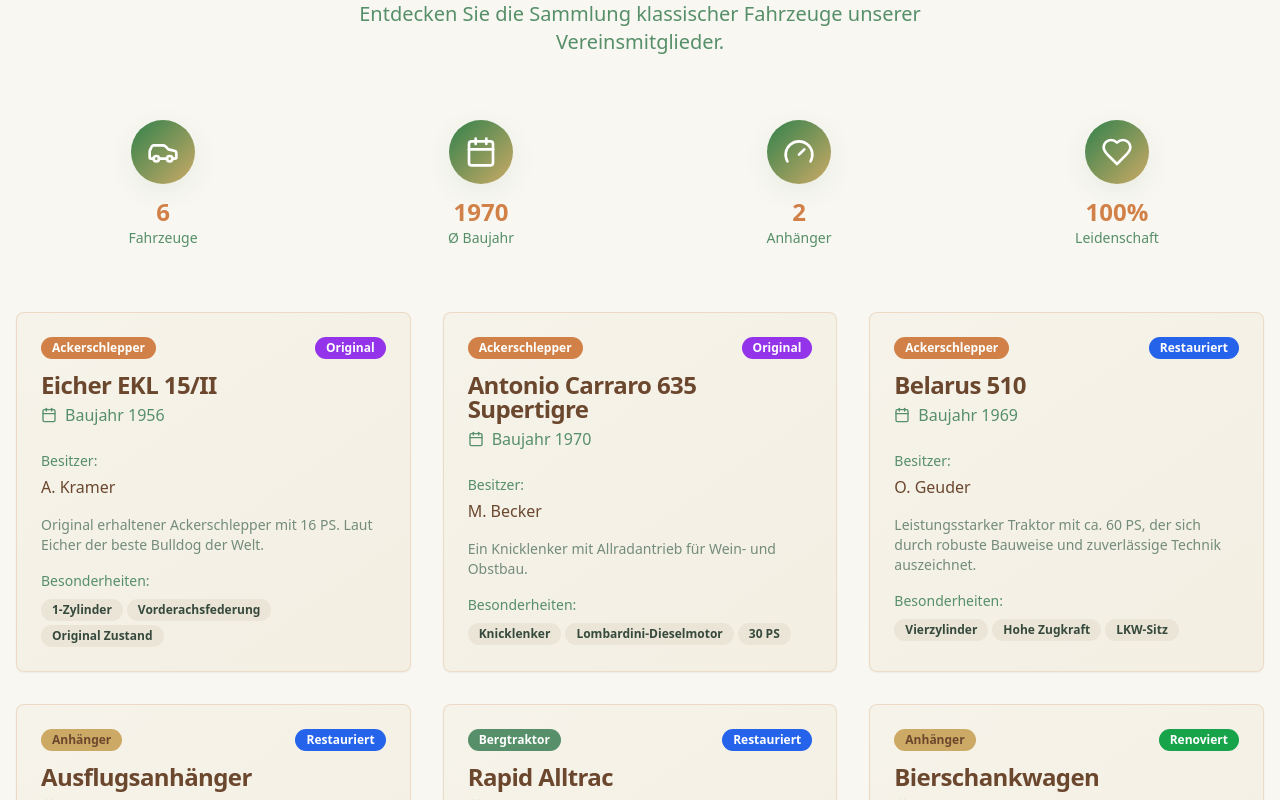
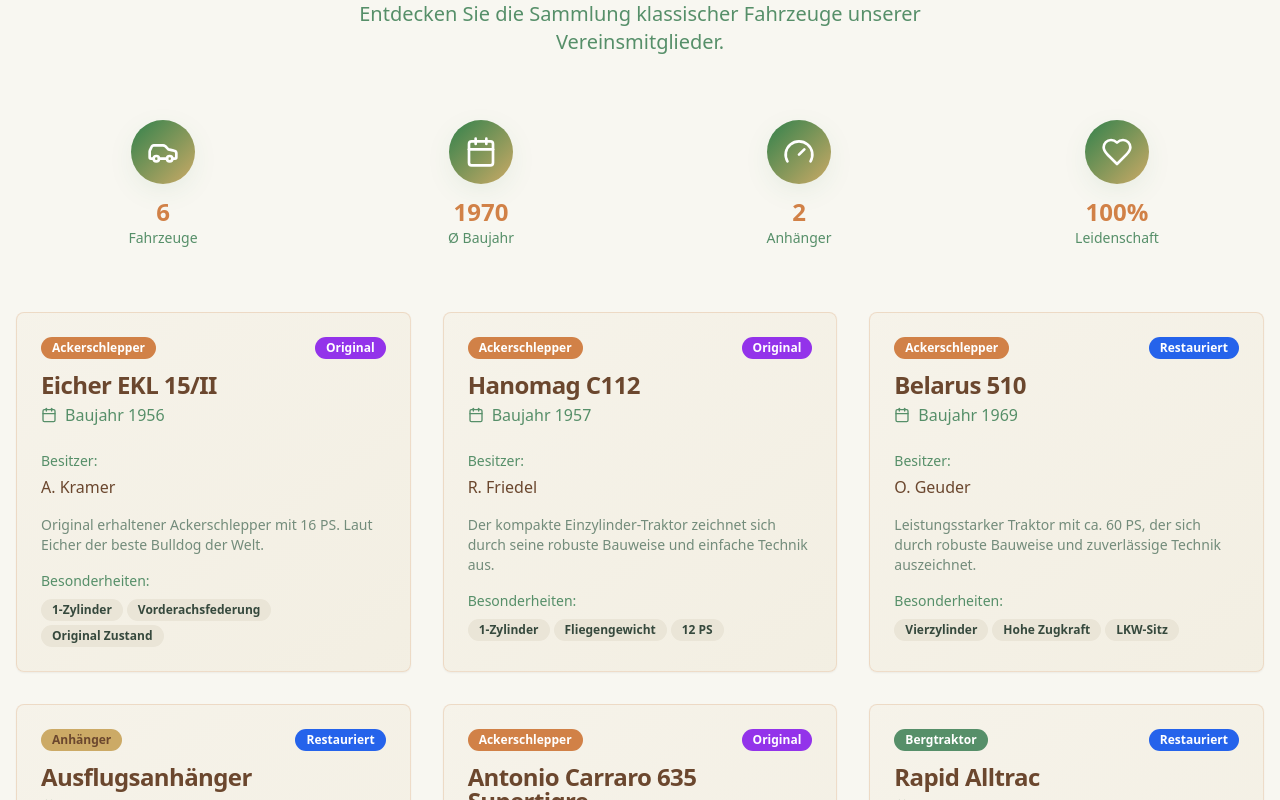
Before and after one commit to kdat-tk/forst-oldtimer-verein-portal, a React (Vite) app: page / in a window 1280 px wide. Shown: the part 2000-2800 px from the top of the page. Built offline with nearby package versions, Linux system fonts and the light colour scheme.

Commit message:
Update Vehicles.tsx

```diff
--- a/src/components/Vehicles.tsx
+++ b/src/components/Vehicles.tsx
@@ -16,12 +16,12 @@ const Vehicles = () => {
     },
     {
       id: 2,
-      name: 'Antonio Carraro 635 Supertigre',
-      year: 1970,
-      owner: 'M. Becker',
+      name: 'Hanomag C112',
+      year: 1957,
+      owner: 'R. Friedel',
       category: 'Ackerschlepper',
-      description: 'Ein Knicklenker mit Allradantrieb für Wein- und Obstbau.',
-      features: ['Knicklenker', 'Lombardini-Dieselmotor', '30 PS'],
+      description: 'Der kompakte Einzylinder-Traktor zeichnet sich durch seine robuste Bauweise und einfache Technik aus.',
+      features: ['1-Zylinder', 'Fliegengewicht', '12 PS'],
       condition: 'Original'
     },
     {
@@ -46,6 +46,16 @@ const Vehicles = () => {
     },
     {
       id: 5,
+      name: 'Antonio Carraro 635 Supertigre',
+      year: 1970,
+      owner: 'M. Becker',
+      category: 'Ackerschlepper',
+      description: 'Ein Knicklenker mit Allradantrieb für Wein- und Obstbau.',
+      features: ['Knicklenker', 'Lombardini-Dieselmotor', '30 PS'],
+      condition: 'Original'
+    },
+    {
+      id: 6,
       name: 'Rapid Alltrac',
       year: 1972,
       owner: 'O. Geuder',
@@ -55,7 +65,7 @@ const Vehicles = () => {
       condition: 'Restauriert'
     },
     {
-      id: 6,
+      id: 7,
       name: 'Bierschankwagen',
       year: 1985,
       owner: 'Verein',
```
